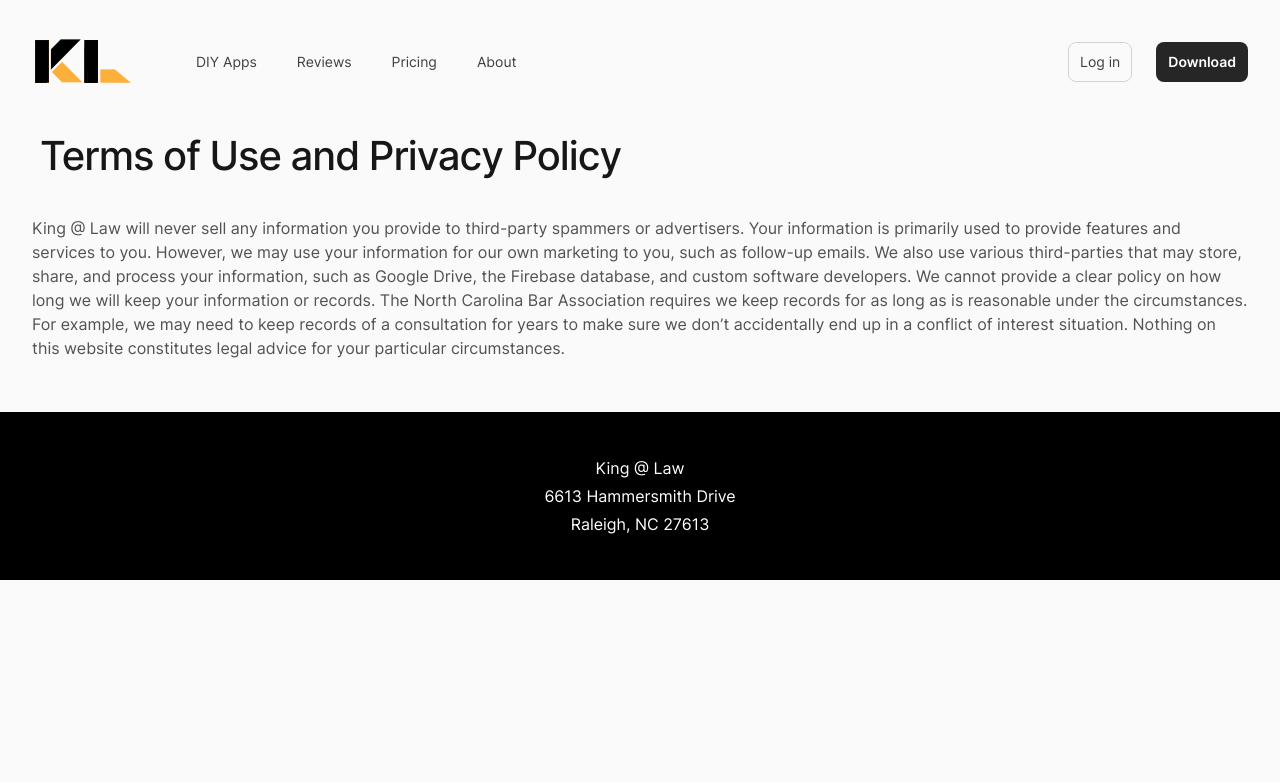
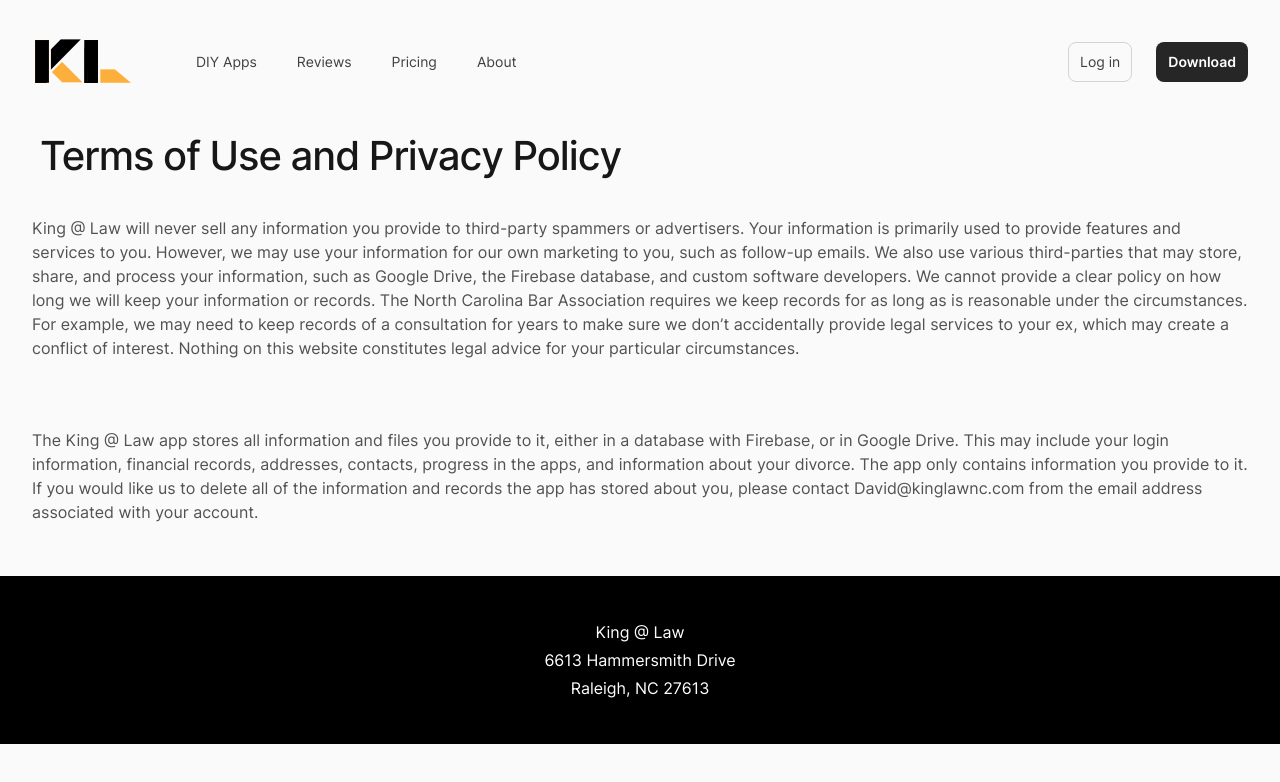
Before and after one commit to David44357/KingLawWebsite, a Next.js app: page /termsofuse in a window 1280 px wide. Shown: the top 782 px of the page. Built offline with nearby package versions, Linux system fonts and the light colour scheme.

Commit message:
Update termsofuse.jsx

```diff
--- a/src/pages/termsofuse.jsx
+++ b/src/pages/termsofuse.jsx
@@ -27,10 +27,10 @@ export default function DiyApps() {
                 <h1 className="p-2 text-4xl font-medium tracking-tight text-gray-900">Terms of Use and Privacy Policy</h1>
 
 <p className="pb-10 pt-1 mt-6 text-md text-gray-600 my-3">King @ Law will never sell any information you provide to third-party spammers or advertisers. Your information is primarily used to provide features and services to you. However, we may use your information for our own marketing to you, such as follow-up emails. We also use various third-parties that may store, share, and process your information, such as Google Drive, the Firebase database, and custom software developers.
-We cannot provide a clear policy on how long we will keep your information or records. The North Carolina Bar Association requires we keep records for as long as is reasonable under the circumstances. For example, we may need to keep records of a consultation for years to make sure we don’t accidentally end up in a conflict of interest situation.
+We cannot provide a clear policy on how long we will keep your information or records. The North Carolina Bar Association requires we keep records for as long as is reasonable under the circumstances. For example, we may need to keep records of a consultation for years to make sure we don’t accidentally provide legal services to your ex, which may create a conflict of interest.
 Nothing on this website constitutes legal advice for your particular circumstances. </p>
-
-
+<p className="pb-10 pt-1 mt-6 text-md text-gray-600 my-3">The King @ Law app stores all information and files you provide to it, either in a database with Firebase, or in Google Drive. This may include your login information, financial records, addresses, contacts, progress in the apps, and information about your divorce. The app only contains information you provide to it. If you would like us to delete all of the information and records the app has stored about you, please contact David@kinglawnc.com from the email address associated with your account.
+</p>
                 </Container>
             </main>
             <Footer />
```
